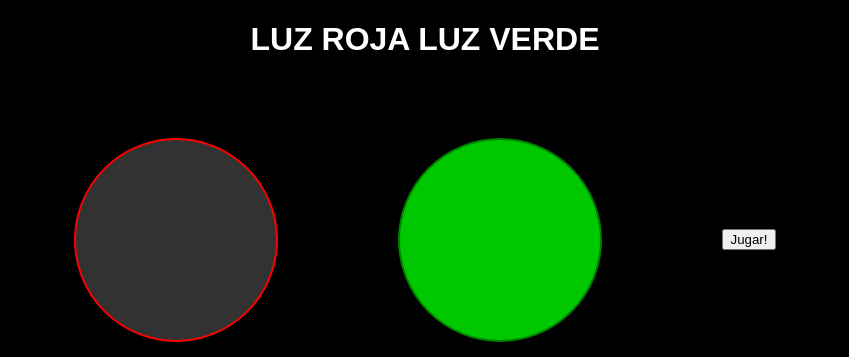
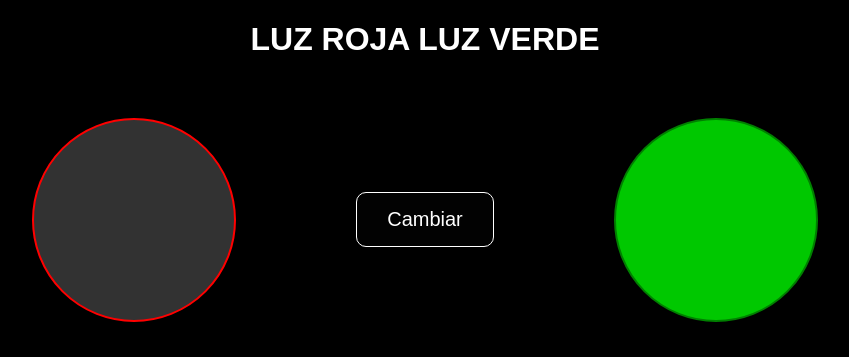
Before and after one commit to naiamartin/rpi_sonar, a FastAPI app: page / in a window 1280 px wide; the page is wider, and only the part inside the window is pictured. Shown: the top 357 px of that part, without its empty margins (215-1064 px from the left). Run offline with FastAPI, Linux system fonts and the light colour scheme.

Commit message:
Añadir botones de juego

```diff
--- a/static/style/style.css
+++ b/static/style/style.css
@@ -105,3 +105,28 @@ body {
     display: none;
     opacity: 0;
 }
+
+/* BOTONES ABAJO */
+#botones {
+    height: 20%;
+    display: flex;
+    justify-content: center;
+    align-items: center;
+    gap: 50px;
+}
+
+button {
+    padding: 15px 30px;
+    font-size: 20px;
+    border: none;
+    border-radius: 10px;
+    background: #afafaf;
+    color: rgb(0, 0, 0);
+    cursor: pointer;
+}
+
+#boton-cambiar-led{
+    background: #020202;
+    color: white;
+    border: 1px solid white;
+}
--- a/static/templates/index.html
+++ b/static/templates/index.html
@@ -3,15 +3,15 @@
   <head>
     <meta charset="UTF-8" />
     <meta name="viewport" content="width=device-width, initial-scale=1.0" />
-    <link rel="stylesheet" href="/static/style/style.css" />
+    <link rel="stylesheet" href="../style/style.css" />
     <title>Sonar</title>
   </head>
   <body>
     <h1>LUZ ROJA LUZ VERDE</h1>
     <div id="luces">
       <div id="luz-roja"></div>
+      <button id="boton-cambiar-led"onclick="cambiarModo()">Cambiar</button>
       <div id="luz-verde"></div>
-      <button onclick="cambiarModo()">Jugar!</button>
     </div>
     <div id="juego">
       <div id="punto-vivo-niña">
@@ -19,6 +19,10 @@
         <div id="punto"></div>
       </div>
     </div>
+    <div id="botones">
+        <button onclick="comenzarJuego()">Comenzar Juego</button>
+        <button onclick="detenerJuego()">Detener Juego</button>
+      </div>
 
   </body>
 </html>
```
